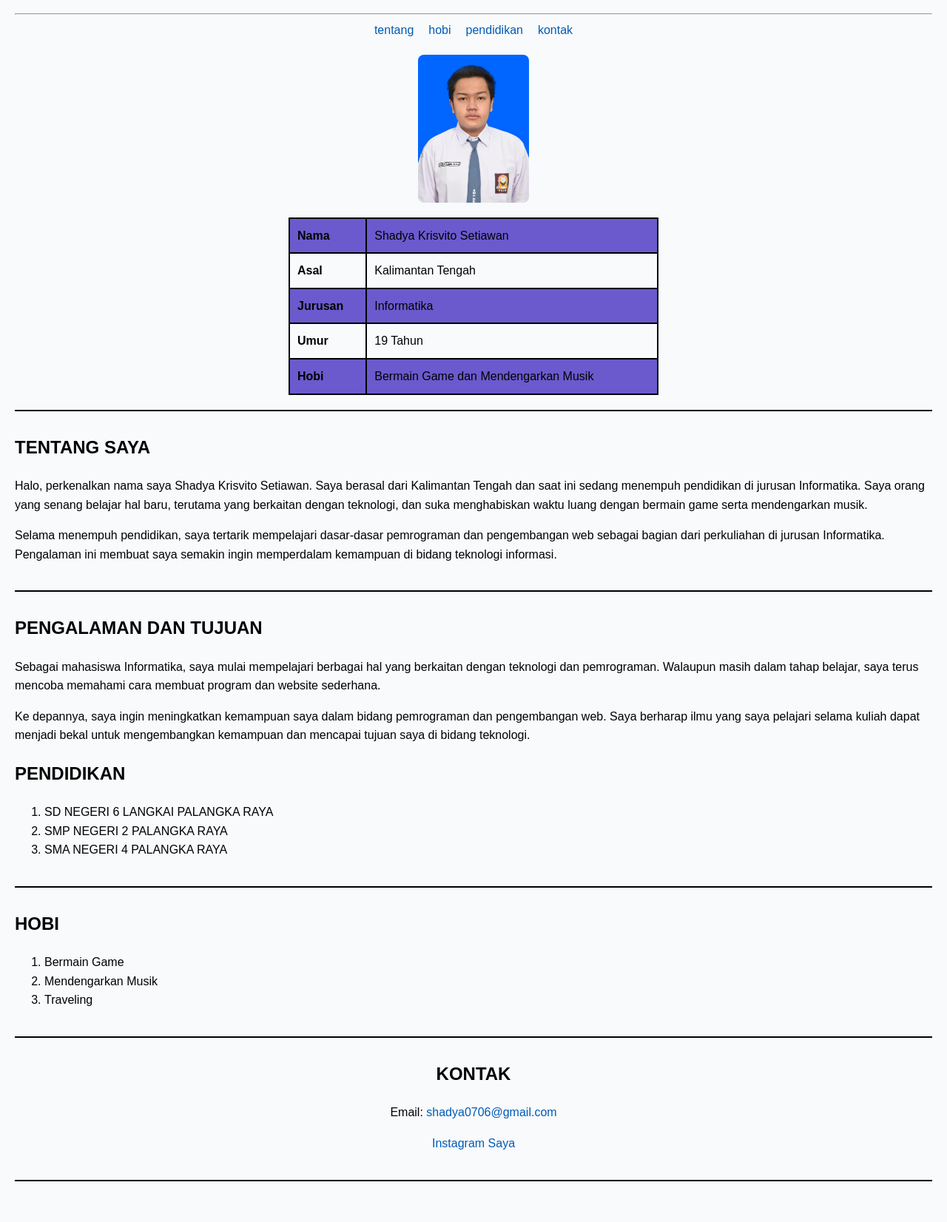
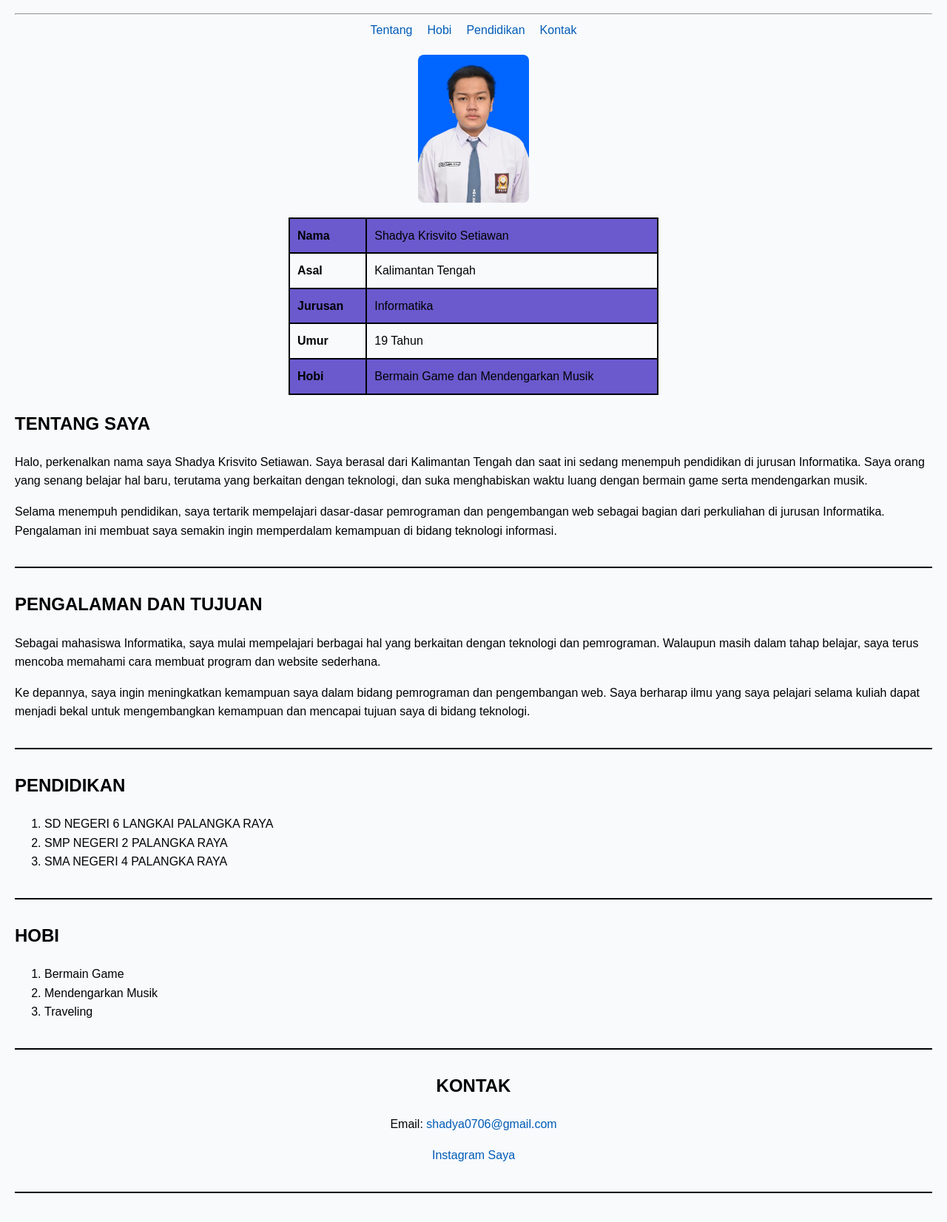
Before and after one commit to ShadyaKrisvito7/Pemrograman-Web-A, a plain HTML site: page ProfileSaya.html in a window 1280 px wide. Shown: the part 96-1748 px from the top of the page at 74% size. Drawn offline with Linux system fonts and the light colour scheme.

Commit message:
Tugas Praktikum Minggu2

```diff
--- a/ProfileSaya.html
+++ b/ProfileSaya.html
@@ -4,8 +4,8 @@
     <meta charset="UTF-8">
     <meta name="viewport" content="width=device-width, initial-scale=1.0">
     <title>Profile Diri - Shadya Krisvito Setiawan</title>
+
     <style>
-
         body {
             background-color: #f8fafc;
             color: black;
@@ -14,20 +14,25 @@
             padding: 20px;
             line-height: 1.6;
         }
+
         .text-center {
             text-align: center;
         }
+
         img {
             display: block;
             margin: 20px auto;
             border-radius: 8px;
             object-fit: cover;
         }
-        section {
+
+        section,
+        article {
             margin-bottom: 30px;
             border-bottom: 2px solid black;
             padding-bottom: 20px;
         }
+
         /* Styling untuk Tabel */
         table {
             margin: 0 auto;
@@ -35,23 +40,31 @@
             width: 90%;
             max-width: 500px;
         }
-        table, th, td {
+
+        table,
+        th,
+        td {
             border: 2px solid black;
         }
+
         td {
             padding: 10px;
         }
+
         .bg-grey {
             background-color: slateblue;
         }
+
         /* Styling Link */
         a {
             color: #005bb6;
             text-decoration: none;
         }
+
         a:hover {
             text-decoration: underline;
         }
+
         ul {
             display: flex;
             justify-content: center;
@@ -60,115 +73,169 @@
             padding: 0;
             margin: 0;
         }
-        .center-content{
+
+        .center-content {
             text-align: center;
         }
     </style>
 </head>
 
 <body>
+
     <header>
+
         <h1 class="text-center">PROFILE DIRI SAYA</h1>
+
         <hr>
+
         <div class="center-content">
             <nav>
                 <ul>
-                    <li><a href="#tentang">tentang</a></li>
-                    <li><a href="#hobi">hobi</a></li>
-                    <li><a href="#pendidikan">pendidikan</a></li>
-                    <li><a href="#kontak">kontak</a></li>
+                    <li><a href="#tentang">Tentang</a></li>
+                    <li><a href="#hobi">Hobi</a></li>
+                    <li><a href="#pendidikan">Pendidikan</a></li>
+                    <li><a href="#kontak">Kontak</a></li>
                 </ul>
             </nav>
         </div>
 
         <img src="poto.jpeg" alt="Foto Shadya" width="150" height="200">
 
-             <section>
-
+        <!-- Div digunakan karena hanya sebagai pembungkus tabel -->
+        <div>
             <table>
                 <tr class="bg-grey">
                     <td><b>Nama</b></td>
                     <td>Shadya Krisvito Setiawan</td>
                 </tr>
+
                 <tr>
                     <td><b>Asal</b></td>
                     <td>Kalimantan Tengah</td>
                 </tr>
+
                 <tr class="bg-grey">
                     <td><b>Jurusan</b></td>
                     <td>Informatika</td>
                 </tr>
+
                 <tr>
                     <td><b>Umur</b></td>
                     <td>19 Tahun</td>
                 </tr>
+
                 <tr class="bg-grey">
                     <td><b>Hobi</b></td>
                     <td>Bermain Game dan Mendengarkan Musik</td>
                 </tr>
             </table>
-        </section>
+        </div>
+
     </header>
 
+
     <main>
+
+        <!-- SECTION TENTANG -->
         <section id="tentang">
+
             <h2>TENTANG SAYA</h2>
+
             <p>
-            Halo, perkenalkan nama saya Shadya Krisvito Setiawan. Saya berasal dari Kalimantan Tengah
-            dan saat ini sedang menempuh pendidikan di jurusan Informatika. Saya orang yang senang
-            belajar hal baru, terutama yang berkaitan dengan teknologi, dan suka menghabiskan waktu
-            luang dengan bermain game serta mendengarkan musik.
+                Halo, perkenalkan nama saya Shadya Krisvito Setiawan. Saya berasal
+                dari Kalimantan Tengah dan saat ini sedang menempuh pendidikan di
+                jurusan Informatika. Saya orang yang senang belajar hal baru,
+                terutama yang berkaitan dengan teknologi, dan suka menghabiskan
+                waktu luang dengan bermain game serta mendengarkan musik.
             </p>
+
             <p>
-            Selama menempuh pendidikan, saya tertarik mempelajari dasar-dasar pemrograman dan
-            pengembangan web sebagai bagian dari perkuliahan di jurusan Informatika. Pengalaman ini
-            membuat saya semakin ingin memperdalam kemampuan di bidang teknologi informasi.
+                Selama menempuh pendidikan, saya tertarik mempelajari dasar-dasar
+                pemrograman dan pengembangan web sebagai bagian dari perkuliahan
+                di jurusan Informatika. Pengalaman ini membuat saya semakin ingin
+                memperdalam kemampuan di bidang teknologi informasi.
             </p>
+
         </section>
 
+
+        <!-- ARTICLE -->
         <article>
+
             <h2>PENGALAMAN DAN TUJUAN</h2>
+
             <p>
-            Sebagai mahasiswa Informatika, saya mulai mempelajari berbagai hal yang
-            berkaitan dengan teknologi dan pemrograman. Walaupun masih dalam tahap
-            belajar, saya terus mencoba memahami cara membuat program dan website
-            sederhana.
+                Sebagai mahasiswa Informatika, saya mulai mempelajari berbagai hal
+                yang berkaitan dengan teknologi dan pemrograman. Walaupun masih
+                dalam tahap belajar, saya terus mencoba memahami cara membuat
+                program dan website sederhana.
             </p>
+
             <p>
                 Ke depannya, saya ingin meningkatkan kemampuan saya dalam bidang
-            pemrograman dan pengembangan web. Saya berharap ilmu yang saya pelajari
-            selama kuliah dapat menjadi bekal untuk mengembangkan kemampuan dan
-            mencapai tujuan saya di bidang teknologi.
+                pemrograman dan pengembangan web. Saya berharap ilmu yang saya
+                pelajari selama kuliah dapat menjadi bekal untuk mengembangkan
+                kemampuan dan mencapai tujuan saya di bidang teknologi.
             </p>
+
         </article>
 
+
+        <!-- SECTION PENDIDIKAN -->
         <section id="pendidikan">
+
             <h2>PENDIDIKAN</h2>
+
             <ol>
                 <li>SD NEGERI 6 LANGKAI PALANGKA RAYA</li>
                 <li>SMP NEGERI 2 PALANGKA RAYA</li>
                 <li>SMA NEGERI 4 PALANGKA RAYA</li>
             </ol>
+
         </section>
 
+
+        <!-- SECTION HOBI -->
         <section id="hobi">
+
             <h2>HOBI</h2>
+
             <ol>
                 <li>Bermain Game</li>
                 <li>Mendengarkan Musik</li>
                 <li>Traveling</li>
             </ol>
+
         </section>
 
     </main>
 
+
+    <!-- FOOTER -->
     <footer class="text-center">
+
         <section id="kontak">
+
             <h2>KONTAK</h2>
-        <p>Email: <a href="mailto:shadya0706@gmail.com">shadya0706@gmail.com</a></p>
-        <p><a href="https://www.instagram.com/pitpito_?igsi=MXZ1NnphejZpanp4cw==" target="_blank" rel="noopener noreferrer">Instagram Saya</a></p>
+
+            <p>
+                Email:
+                <a href="mailto:shadya0706@gmail.com">
+                    shadya0706@gmail.com
+                </a>
+            </p>
+
+            <p>
+                <a href="https://www.instagram.com/pitpito_?igsi=MXZ1NnphejZpanp4cw=="
+                   target="_blank"
+                   rel="noopener noreferrer">
+                    Instagram Saya
+                </a>
+            </p>
+
+        </section>
+
     </footer>
-        </section>
 
 </body>
 </html>
```
Lines whose indentation alone changed are shown as unchanged.
